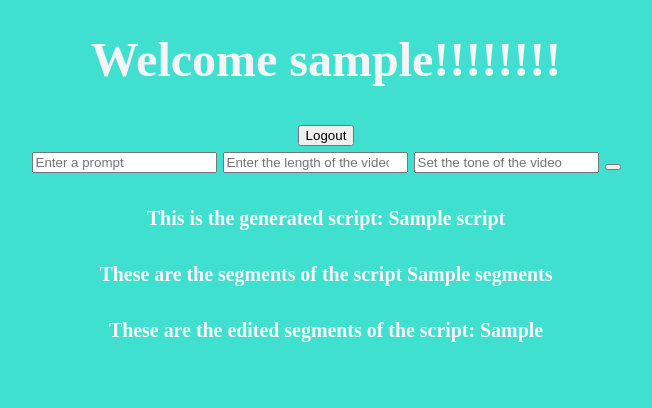
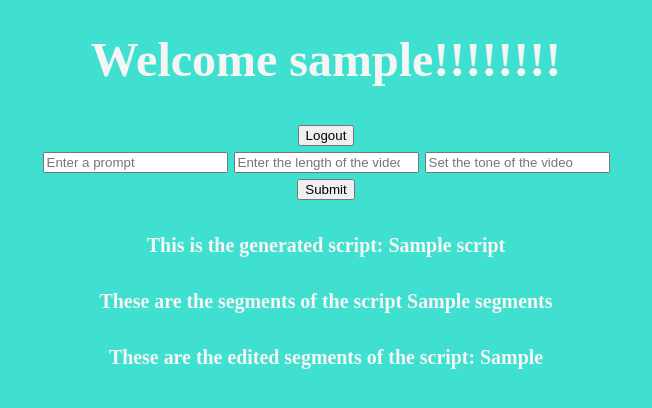
Before and after one commit to dicheto/SMMP, a Django app: template smmp/templates/dashboard.html in a window 1280 px wide. Shown: the part 159-567 px from the top of the page, without its empty margins (314-966 px from the left). Run offline with Django 5.2, Linux system fonts and the light colour scheme; the template is opened without the code that fills it: most values are stand-ins (such as "Sample title", 1, 10 or a date in 2020).

Commit message:
made some changes

```diff
--- a/smmp/templates/dashboard.html
+++ b/smmp/templates/dashboard.html
@@ -20,7 +20,8 @@
             <input type = "text" required name = "script_input" placeholder = "Enter a prompt"></input>
             <input type = "number" required name = "video_length" placeholder = "Enter the length of the video"></input>
             <input type = "text" required name = "tone" placeholder = "Set the tone of the video"></input>
-            <button type = "submit"></button>
+            <br>
+            <button type = "submit">Submit</button>
         </form>
     <h5>This is the generated script: {{script}}</h5>
     <h5>These are the segments of the script {{segments}}</h5>
```
Also changed, not shown: smmp/db.sqlite3.
